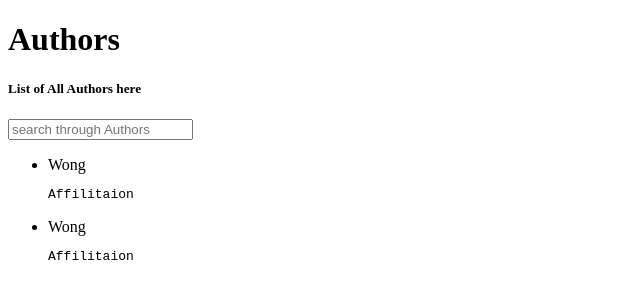
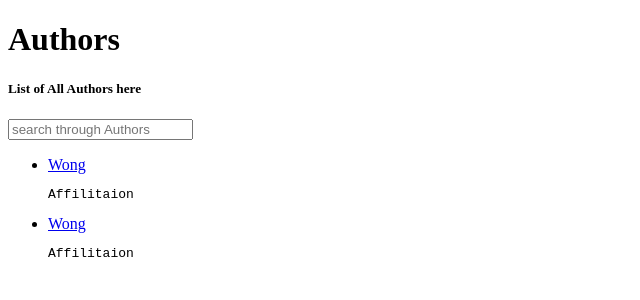
Before and after one commit to Re9iNee/Scitodate-Test, a React (Create React App) app in the folder client/: page /authors in a window 1280 px wide. Shown: the top 300 px of the page, without its empty margins (0-640 px from the left). Built offline with nearby package versions, Linux system fonts and the light colour scheme.

Commit message:
modify Authors.js

```diff
--- a/client/src/components/Authors.js
+++ b/client/src/components/Authors.js
@@ -3,19 +3,21 @@ import React from "react";
 export default class Authors extends React.Component {
   render() {
     return (
-    <div>
+      <div>
         <h1>Authors</h1>
         <h5>List of All Authors here</h5>
-        <input type="text" placeholder="search through Authors"/>
+        <input type="text" placeholder="search through Authors" />
         <ul>
-            <li>Wong</li>
+          <li>
+            <a href="#">Wong</a>
             <pre>Affilitaion</pre>
+          </li>
+          <li>
+            <a href="#">Wong</a>
+            <pre>Affilitaion</pre>
+          </li>
         </ul>
-        <ul>
-            <li>Wong</li>
-            <pre>Affilitaion</pre>
-        </ul>
-    </div>
+      </div>
     );
   }
 }
```
